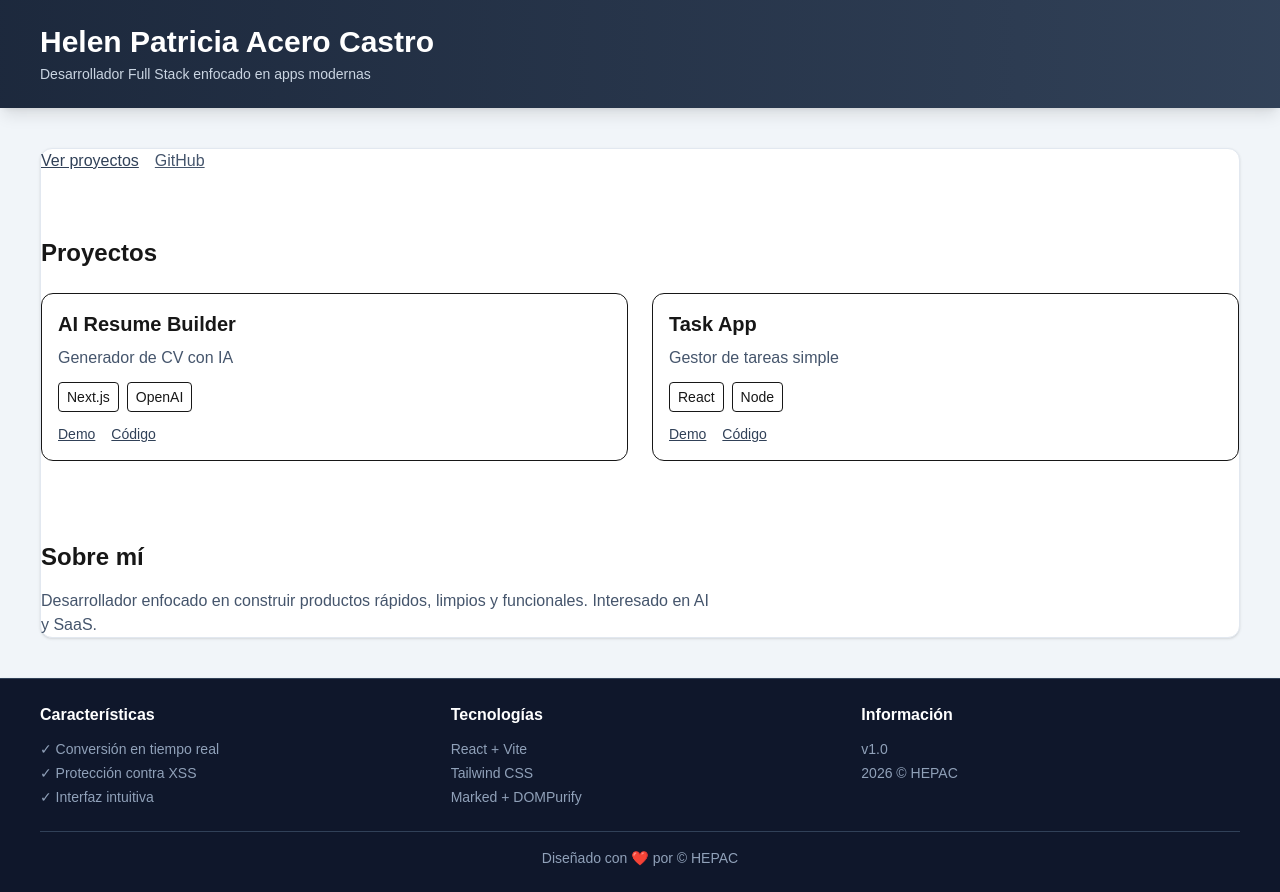
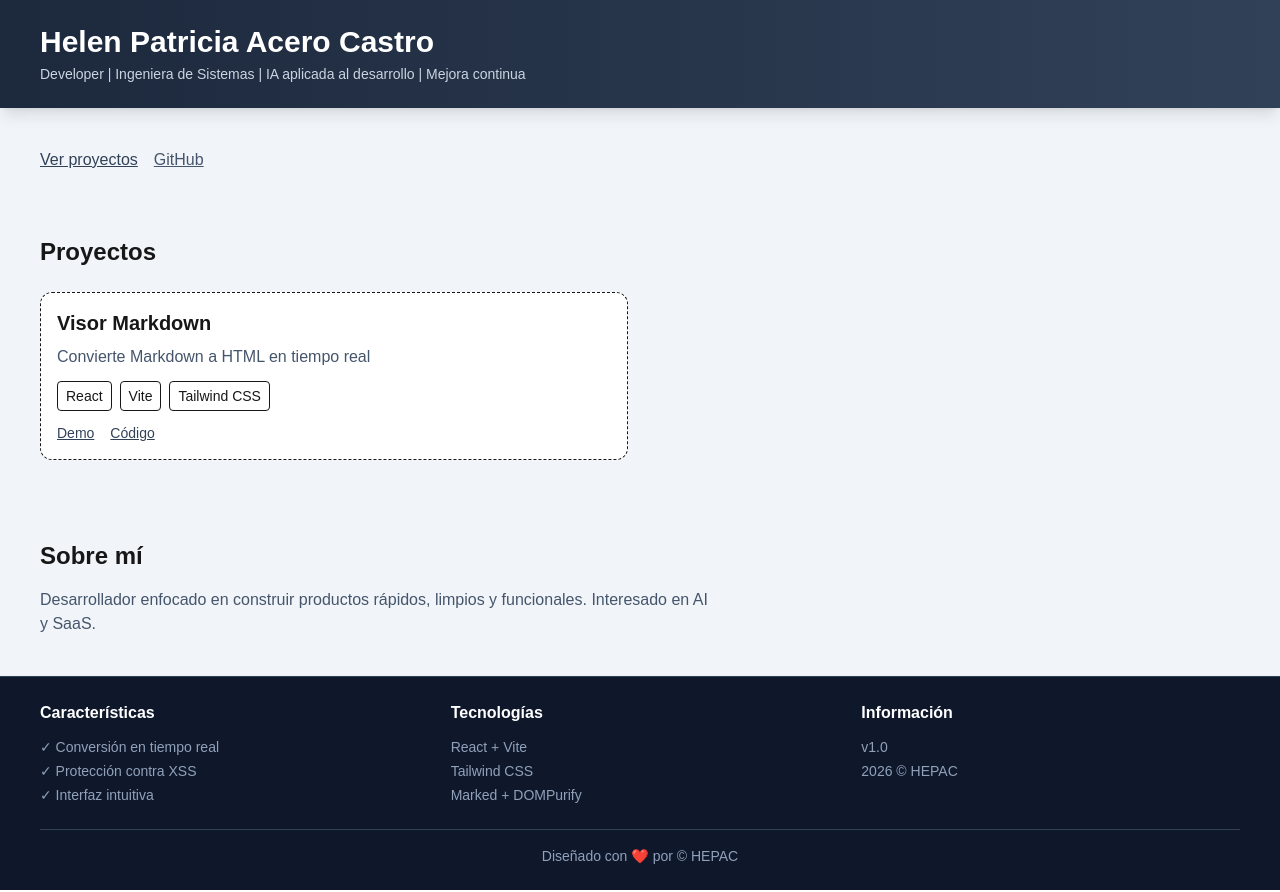
Before and after one commit to hepacest/dev_portfolio, a Next.js app: page / in a window 1280 px wide. Built offline with nearby package versions, Linux system fonts and the light colour scheme.

Commit message:
The projects section is added and a style appropriate to the current design is defined.

```diff
--- a/app/globals.css
+++ b/app/globals.css
@@ -53,10 +53,6 @@ body {
   @apply grow p-10;
 }
 
-.app__container {
-  @apply max-w-7xl mx-auto bg-white rounded-xl border border-slate-200 shadow-sm;
-}
-
 .projects {
   margin-top: 0;
 }
@@ -70,7 +66,7 @@ body {
 }
 
 .project-card {
-  @apply border p-4 rounded-xl;
+  @apply border border-dashed bg-white p-4 rounded-xl;
 }
 
 .project-card__title {
--- a/app/page.tsx
+++ b/app/page.tsx
@@ -7,19 +7,19 @@ export default function Home() {
       <header className="app__header">
         <div className="app__header-inner">
           <h1 className="app__title">Helen Patricia Acero Castro</h1>
-          <p className="app__subtitle"> Desarrollador Full Stack enfocado en apps modernas</p>
+          <p className="app__subtitle"> Developer | Ingeniera de Sistemas | IA aplicada al desarrollo | Mejora continua</p>
         </div>
       </header>
 
       <main className="app__main">
-        <div className="app__container">
+        <div >
             {/* HERO */}
             <section className="app__hero">
               <div className="app__actions">
                 <a href="#projects" className="app__link">
                   Ver proyectos
                 </a>
-                <a href="https://github.com/" target="_blank" className="app__link app__link--secondary">
+                <a href="https://github.com/hepacest/helen_acero_dev_portfolio?tab=readme-ov-file" target="_blank" className="app__link app__link--secondary">
                   GitHub
                 </a>
               </div>
--- a/data/projects.ts
+++ b/data/projects.ts
@@ -1,18 +1,10 @@
 export const projects = [
     {
-        name: "AI Resume Builder",
-        description: "Generador de CV con IA",
-        tech: ["Next.js", "OpenAI"],
-        category: "AI",
+        name: "Visor Markdown",
+        description: "Convierte Markdown a HTML en tiempo real",
+        tech: ["React", "Vite", "Tailwind CSS"],
+        category: "Tools",
         demo: "https://tu-demo.com",
-        github: "https://github.com/"
-    },
-    {
-        name: "Task App",
-        description: "Gestor de tareas simple",
-        tech: ["React", "Node"],
-        category: "Frontend",
-        demo: "https://tu-demo.com",
-        github: "https://github.com/"
+        github: "https://github.com/hepacest/markdown-editor"
     }
 ];
```
Also changed, not shown: 1 other file (tests, documents, lock files or other folders).
